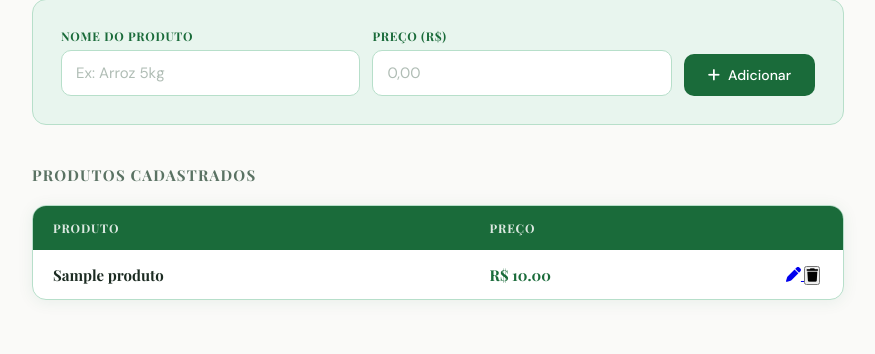
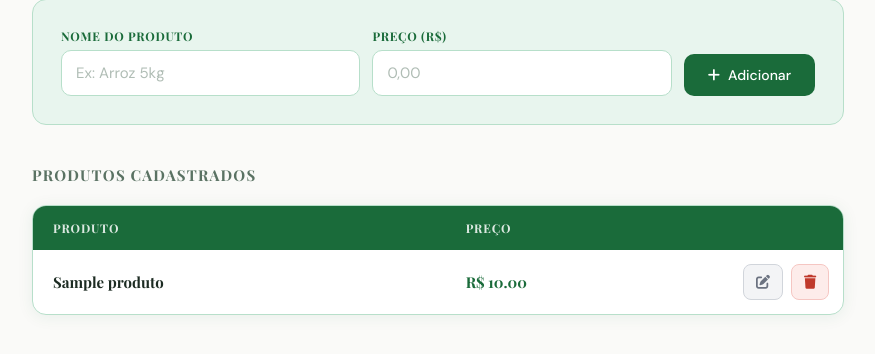
Before and after one commit to JuanDoth/Supermercado_24hr, a Flask app: page /catalogo in a window 1280 px wide. Shown: the part 237-591 px from the top of the page, without its empty margins (202-1077 px from the left). Run offline with Flask 3, Linux system fonts and the light colour scheme; the visitor is signed in with stand-in values (Sample User, id 1); a database or web service that is not in the repository returns one stand-in record (values such as "Sample title").

Commit message:
FEAT: alterações no visual, e alterações na ia

```diff
--- a/app/funcoes/chat.py
+++ b/app/funcoes/chat.py
@@ -25,6 +25,7 @@ def chat():
                 {'role': 'system', 'content': f"""Você é o assistente virtual do Supermercado Boa Vida.
 Responda perguntas sobre produtos, preços e disponibilidade.
 Seja simpático e objetivo.
+                 sempre antes de mandar a resposta, verifique se está gramaticalmente correta e se a resposta é clara.
 
 Produtos disponíveis:
 {lista_produtos}"""},
--- a/app/static/css/base.css
+++ b/app/static/css/base.css
@@ -61,10 +61,7 @@ nav a:hover {
   color: #fff;
 }
 
-.nav-logout {
-  margin-left: auto;
-}
-
+/* ── CONTEÚDO ── */
 .container {
   max-width: 860px;
   margin: 48px auto;
@@ -93,3 +90,17 @@ p {
   line-height: 1.7;
   font-size: 16px;
 }
+
+.flash {
+  background: #fff8e1;
+  border: 1px solid #ffe082;
+  color: #7a5c00;
+  padding: 12px 16px;
+  border-radius: 8px;
+  margin-bottom: 20px;
+  font-size: 14px;
+}
+
+.nav-logout {
+  margin-left: auto;
+}
--- a/app/static/css/contas.css
+++ b/app/static/css/contas.css
@@ -22,12 +22,70 @@
   margin-bottom: 28px;
 }
 
-.flash {
-  background: #fff8e1;
-  border: 1px solid #ffe082;
-  color: #7a5c00;
-  padding: 12px 16px;
+.acoes {
+  display: flex;
+  gap: 8px;
+  align-items: center;
+  justify-content: flex-start;
+}
+
+.btn-editar {
+  background: #f3f4f6;
+  color: #6b7280;
+  border: 1px solid #d1d5db;
+  padding: 10px 12px;
   border-radius: 8px;
-  margin-bottom: 20px;
   font-size: 14px;
+  cursor: pointer;
+  text-decoration: none;
+  display: inline-flex;
+  align-items: center;
+  transition: all 0.2s;
 }
+
+.btn-editar:hover {
+  background: #e5e7eb;
+  color: #374151;
+  border-color: #9ca3af;
+}
+
+.btn-remover-icone {
+  background: #fdecea;
+  color: #c0392b;
+  border: 1px solid #f5c6c2;
+  padding: 10px 12px;
+  border-radius: 8px;
+  font-size: 14px;
+  font-family: 'DM Sans', sans-serif;
+  cursor: pointer;
+  display: inline-flex;
+  align-items: center;
+  transition: all 0.2s;
+}
+
+.btn-remover-icone:hover {
+  background: #c0392b;
+  color: #fff;
+  border-color: #c0392b;
+}
+
+.btn-cancelar {
+  background: #f4f4f2;
+  color: #5a7263;
+  border: 1px solid #ddd;
+  padding: 12px 24px;
+  border-radius: 10px;
+  font-size: 14px;
+  font-weight: 500;
+  font-family: 'DM Sans', sans-serif;
+  cursor: pointer;
+  text-decoration: none;
+  display: inline-flex;
+  align-items: center;
+  gap: 8px;
+  transition: all 0.2s;
+}
+
+.btn-cancelar:hover {
+  background: #e8e8e6;
+}
--- a/app/static/css/forms.css
+++ b/app/static/css/forms.css
@@ -29,7 +29,8 @@
 }
 
 input[type="text"],
-input[type="number"] {
+input[type="number"],
+input[type="password"] {
   width: 100%;
   padding: 12px 14px;
   border: 1.5px solid var(--verde-borda);
@@ -51,7 +52,6 @@ input::placeholder {
   color: #b0bdb5;
 }
 
-/* ── BOTÕES ── */
 .btn-adicionar {
   background: var(--verde);
   color: #fff;
--- a/app/static/css/table.css
+++ b/app/static/css/table.css
@@ -17,7 +17,7 @@ thead tr {
 
 thead th:last-child,
 td:last-child {
-  width: 80px;
+  width: 120px;
   text-align: center;
 }
 
--- a/app/templates/catalogo.html
+++ b/app/templates/catalogo.html
@@ -2,6 +2,7 @@
 {% block styles %}
   <link rel="stylesheet" href="{{ url_for('static', filename='css/forms.css') }}">
   <link rel="stylesheet" href="{{ url_for('static', filename='css/table.css') }}">
+  <link rel="stylesheet" href="{{ url_for('static', filename='css/contas.css') }}">
 {% endblock %}
 {% block html %}
 
@@ -45,10 +46,10 @@
                 <td>R$ {{ "%.2f"|format(produto.preco) }}</td>
                 <td class="acoes">
                     <a href="/editar/{{ produto._id }}" class="btn-editar">
-                        <i class="fa-solid fa-pen"></i>
+                        <i class="fa-solid fa-pen-to-square"></i>
                     </a>
                     <form action="/deletar/{{ produto._id }}" method="POST" style="display:inline;">
-                        <button type="submit" class="btn-remover-icone">
+                        <button type="submit" class="btn-remover-icone" onclick="return confirm('Tem certeza que deseja deletar este produto?')">
                             <i class="fa-solid fa-trash"></i>
                         </button>
                     </form>
```
Also changed, not shown: app/static/css/carrinho.css (+0 -48 lines), app/static/css/index.css (+16 -12 lines).
